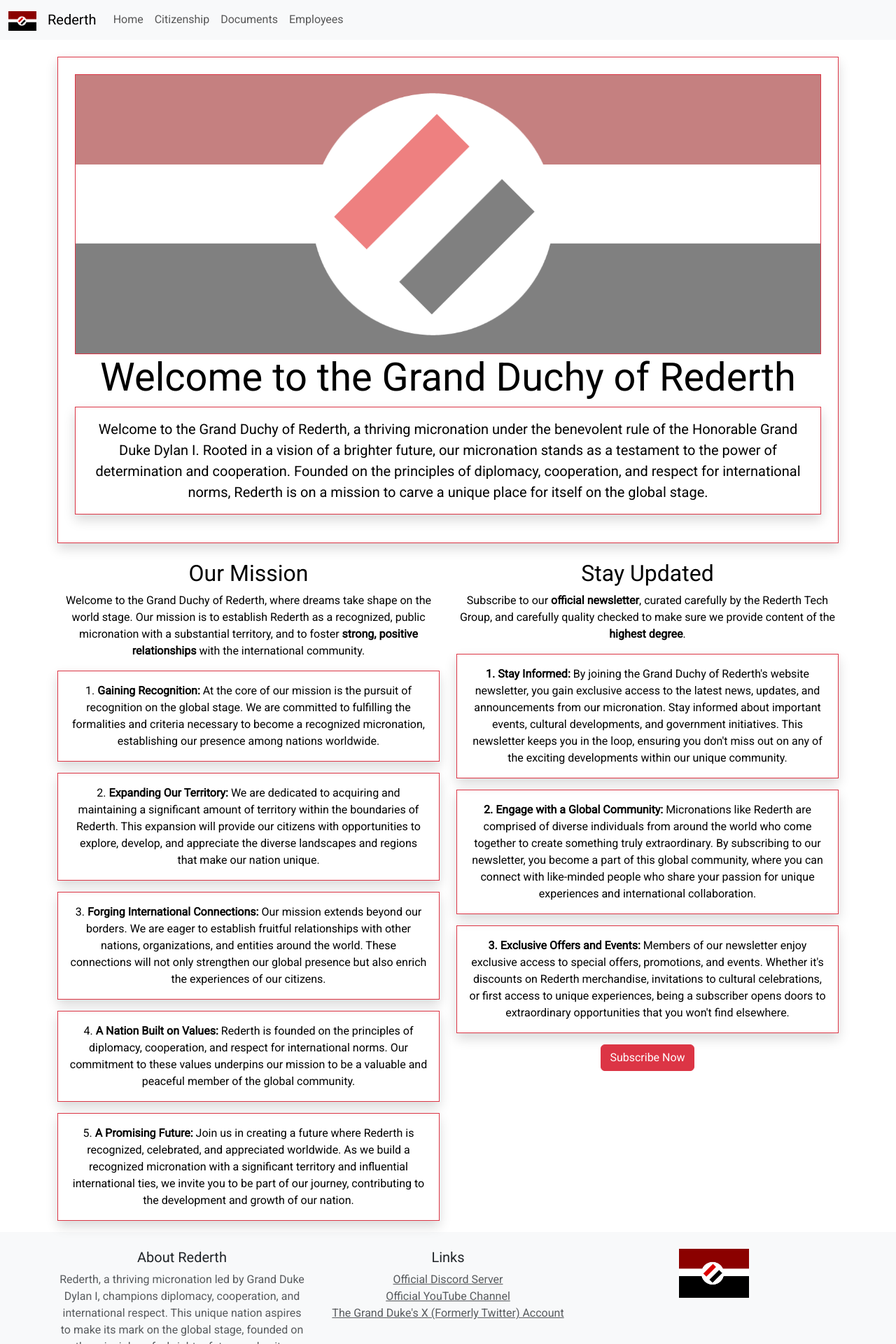
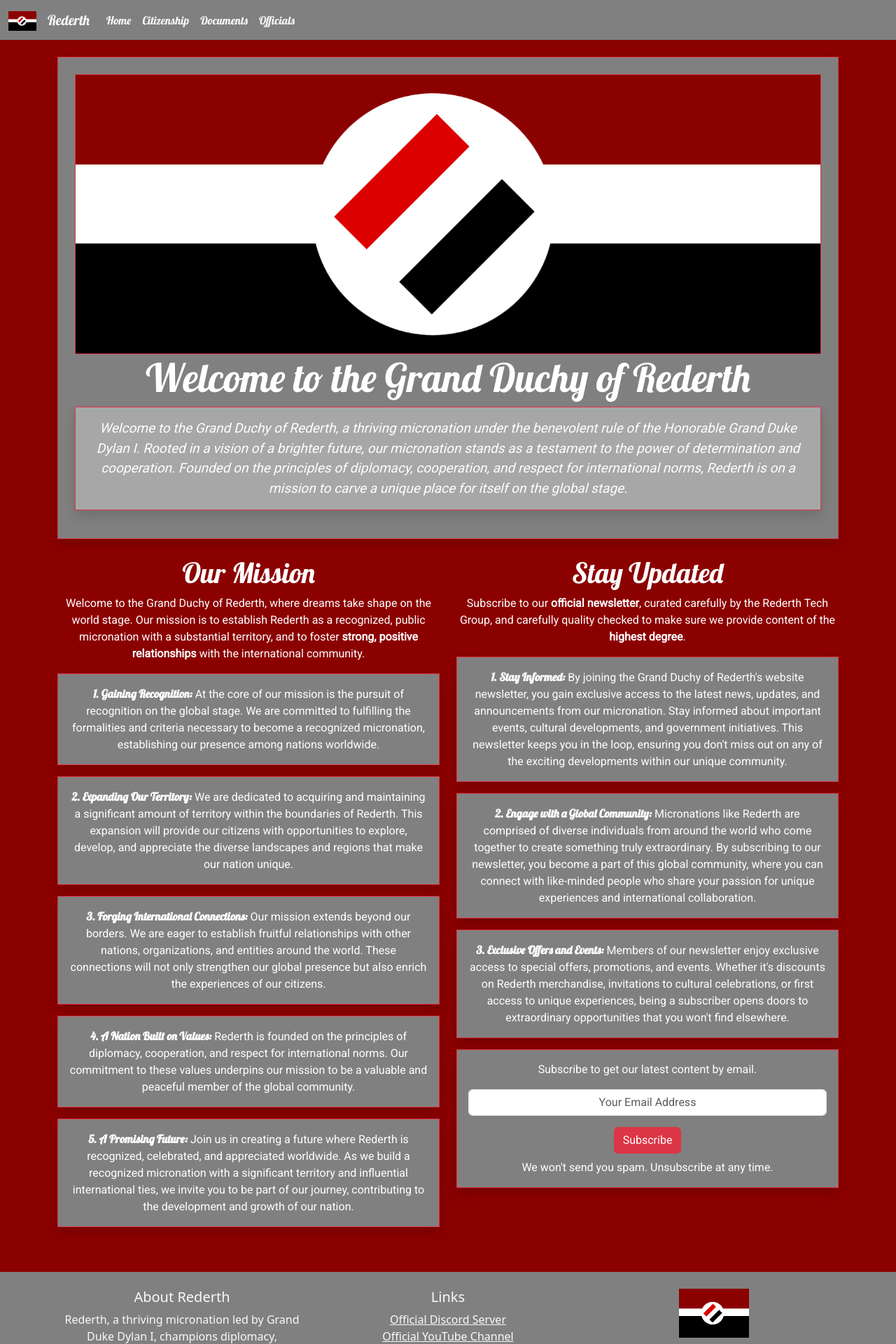
Before and after one commit to RederthTech/MainSite, a React (Create React App) app: page / in a window 1280 px wide. Shown: the top 1920 px of the page at 70% size. Built offline with nearby package versions, Linux system fonts and the light colour scheme.

Commit message:
Home page mostly done

```diff
--- a/package.json
+++ b/package.json
@@ -7,9 +7,11 @@
     "@testing-library/react": "^13.4.0",
     "@testing-library/user-event": "^13.5.0",
     "bootstrap": "^5.3.2",
+    "convertkit-react": "^1.5.5",
     "react": "^18.2.0",
     "react-bootstrap": "^2.9.1",
     "react-dom": "^18.2.0",
+    "react-helmet": "^6.1.0",
     "react-router-dom": "^6.17.0",
     "react-scripts": "5.0.1",
     "web-vitals": "^2.1.4"
--- a/src/App.css
+++ b/src/App.css
@@ -4,8 +4,7 @@
 /* Track (background) */
 ::-webkit-scrollbar {
   width: 10px;
-  background-color: #f5f5f5; /* Gray background color */
-  border-radius: 5px; /* Rounded corners */
+  background-color: #8b0100; /* Gray background color */
 }
 
 /* Handle (thumb) */
@@ -28,12 +27,12 @@
   text-align: center;
   /* Text color */
   color: black;
+  background-color: #8b0100;
 }
 
 * {
-  font-family: "roboto";
   /* Track (background) */
   /* For Firefox, Microsoft Edge, and other browsers */
   scrollbar-width: thin; /* "thin" or "auto" */
-  scrollbar-color: #f5f5f5 #ffffff; /* Gray background and white thumb color */
+  scrollbar-color: #f5f5f5 #8b0100; /* Gray background and white thumb color */
 }
--- a/src/components/footer/Footer.js
+++ b/src/components/footer/Footer.js
@@ -3,12 +3,17 @@ import FLAG from "../../content/img/flag.png";
 
 export default function Footer() {
   return (
-    <footer className="bg-light text-dark text-center p-4">
+    <footer
+      className="text-light text-center p-4 mt-5"
+      style={{
+        backgroundColor: "#808080",
+      }}
+    >
       <div className="container">
         <div className="row">
           <div className="col-md-4">
             <h5>About Rederth</h5>
-            <p className="text-muted text-center">
+            <p className="text-light text-center">
               Rederth, a thriving micronation led by Grand Duke Dylan I,
               champions diplomacy, cooperation, and international respect. This
               unique nation aspires to make its mark on the global stage,
@@ -22,7 +27,7 @@ export default function Footer() {
                 <a
                   href="https://discord.gg/Rnu8TnDkqV"
                   target="_blank"
-                  className="text-muted"
+                  className="text-light"
                 >
                   Official Discord Server
                 </a>
@@ -31,7 +36,7 @@ export default function Footer() {
                 <a
                   href="https://www.youtube.com/@RederthOfficial?sub_confirmation=1"
                   target="_blank"
-                  className="text-muted"
+                  className="text-light"
                 >
                   Official YouTube Channel
                 </a>
@@ -40,7 +45,7 @@ export default function Footer() {
                 <a
                   href="https://twitter.com/dylanI_rederth"
                   target="_blank"
-                  className="text-muted"
+                  className="text-light"
                 >
                   The Grand Duke's X (Formerly Twitter) Account
                 </a>
@@ -53,7 +58,7 @@ export default function Footer() {
           </div>
         </div>
       </div>
-      <div className="py-2 text-muted" style={{ fontFamily: "Lobster" }}>
+      <div className="py-2 text-light" style={{ fontFamily: "Lobster" }}>
         &copy; {new Date().getFullYear} The Grand Duchy of Rederth. All rights
         reserved.
       </div>
--- a/src/components/navbar/Navbar.js
+++ b/src/components/navbar/Navbar.js
@@ -8,8 +8,9 @@ export default function Navbar() {
   return (
     <div>
       <nav
-        className="navbar navbar-expand-lg bg-body-tertiary"
-        style={{ fontFamily: "Lobster" }}
+        className="navbar navbar-expand-lg"
+        style={{ fontFamily: "Lobster",
+        backgroundColor: '#808080' }}
       >
         <div className="container-fluid">
           <a
@@ -20,14 +21,14 @@ export default function Navbar() {
             <img src={FLAG} width={"40px"} />
           </a>
           <a
-            className="navbar-brand"
+            className="navbar-brand text-light"
             onClick={() => Navigate("/")}
             style={{ cursor: "pointer" }}
           >
             Rederth
           </a>
           <button
-            className="navbar-toggler"
+            className="navbar-toggler text-light"
             type="button"
             data-bs-toggle="collapse"
             data-bs-target="#navbarNavAltMarkup"
@@ -35,12 +36,12 @@ export default function Navbar() {
             aria-expanded="false"
             aria-label="Toggle navigation"
           >
-            <span className="navbar-toggler-icon"></span>
+            <span className="navbar-toggler-icon text-light"></span>
           </button>
           <div className="collapse navbar-collapse" id="navbarNavAltMarkup">
             <div className="navbar-nav">
               <a
-                className="nav-link"
+                className="nav-link text-light"
                 aria-current="page"
                 onClick={() => Navigate("/")}
                 style={{ cursor: "pointer" }}
@@ -48,25 +49,25 @@ export default function Navbar() {
                 Home
               </a>
               <a
-                className="nav-link"
+                className="nav-link text-light"
                 onClick={() => Navigate("/citizenship")}
                 style={{ cursor: "pointer" }}
               >
                 Citizenship
               </a>
               <a
-                className="nav-link"
+                className="nav-link text-light"
                 onClick={() => Navigate("/docs")}
                 style={{ cursor: "pointer" }}
               >
                 Documents
               </a>
               <a
-                className="nav-link"
+                className="nav-link text-light"
                 onClick={() => Navigate("/employees")}
                 style={{ cursor: "pointer" }}
               >
-                Employees
+                Officials
               </a>
             </div>
           </div>
--- a/src/pages/home/Home.css
+++ b/src/pages/home/Home.css
@@ -10,12 +10,3 @@
   height: 100%;
   object-fit: cover;
 }
-
-  .glass-screen {
-    position: absolute;
-    top: 0;
-    left: 0;
-    width: 100%;
-    height: 100%;
-    background: rgba(255, 255, 255, 0.3); /* Adjust the opacity as needed */
-  }
--- a/src/pages/home/Home.js
+++ b/src/pages/home/Home.js
@@ -3,24 +3,43 @@ import FLAG from "../../content/img/flag.png";
 import "./Home.css";
 
 const Home = () => {
+
   return (
-    <div className="container">
-      <header className="my-4 text-center border border-danger p-4 shadow">
+    <div
+      className="container mx-auto"
+      style={{
+        height: "100%",
+        backgroundColor: "#8b0100", // Red background color
+        color: "white", // Text color
+      }}
+    >
+      <header
+        className="my-4 text-center border border-danger p-4 shadow"
+        style={{
+          backgroundColor: "#808080", // Red background color
+          color: "white", // Text color
+          borderColor: "red", // Red accent for border
+        }}
+      >
         <div className="flag-container position-relative">
           <img
             src={FLAG}
             alt="Rederth Flag"
             className="img-fluid flag-image border border-danger shadow"
           />
-          <div
-            className="glass-screen position-absolute top-0 left-0 right-0 bottom-0 border border-danger shadow"
-            style={{ background: "rgba(255, 255, 255, 0.5)" }}
-          ></div>
         </div>
-        <h1 className="display-4 font-roboto">
+        <h1 className="display-4" style={{ fontFamily: "lobster" }}>
           Welcome to the Grand Duchy of Rederth
         </h1>
-        <p className="lead border border-danger p-3 shadow">
+        <p
+          className="lead border border-danger p-3 shadow"
+          style={{
+            fontFamily: "roboto",
+            fontSize: "19px",
+            fontStyle: "italic",
+            backgroundColor: 'rgba(255,255,255,0.3)'
+          }}
+        >
           Welcome to the Grand Duchy of Rederth, a thriving micronation under
           the benevolent rule of the Honorable Grand Duke Dylan I. Rooted in a
           vision of a brighter future, our micronation stands as a testament to
@@ -31,9 +50,9 @@ const Home = () => {
         </p>
       </header>
 
-      <div className="row">
+      <div className="row" style={{ fontFamily: "roboto" }}>
         <div className="col-md-6">
-          <h2>Our Mission</h2>
+          <h1 style={{ fontFamily: "Lobster" }}>Our Mission</h1>
           <p>
             Welcome to the Grand Duchy of Rederth, where dreams take shape on
             the world stage. Our mission is to establish Rederth as a
@@ -41,78 +60,128 @@ const Home = () => {
             foster <strong>strong, positive relationships</strong> with the
             international community.
           </p>
-          <p className="border border-danger p-3 shadow">
-            1. <strong>Gaining Recognition:</strong> At the core of our mission
-            is the pursuit of recognition on the global stage. We are committed
-            to fulfilling the formalities and criteria necessary to become a
-            recognized micronation, establishing our presence among nations
-            worldwide.
+          <p
+            className="border border-danger p-3 shadow"
+            style={{
+              borderColor: "red", // Red accent for border
+              backgroundColor: '#808080'
+            }}
+          >
+            <strong style={{ fontFamily: "Lobster" }}>1. Gaining Recognition:</strong> At the core of our mission is the pursuit of recognition on the global stage. We are committed to fulfilling the formalities and criteria necessary to become a recognized micronation, establishing our presence among nations worldwide.
           </p>
-          <p className="border border-danger p-3 shadow">
-            2. <strong>Expanding Our Territory:</strong> We are dedicated to
-            acquiring and maintaining a significant amount of territory within
-            the boundaries of Rederth. This expansion will provide our citizens
-            with opportunities to explore, develop, and appreciate the diverse
-            landscapes and regions that make our nation unique.
+          <p
+            className="border border-danger p-3 shadow"
+            style={{
+              borderColor: "red", // Red accent for border
+              backgroundColor: '#808080'
+            }}
+          >
+            <strong style={{ fontFamily: "Lobster" }}>2. Expanding Our Territory:</strong> We are dedicated to acquiring and maintaining a significant amount of territory within the boundaries of Rederth. This expansion will provide our citizens with opportunities to explore, develop, and appreciate the diverse landscapes and regions that make our nation unique.
           </p>
-          <p className="border border-danger p-3 shadow">
-            3. <strong>Forging International Connections:</strong> Our mission
-            extends beyond our borders. We are eager to establish fruitful
-            relationships with other nations, organizations, and entities around
-            the world. These connections will not only strengthen our global
-            presence but also enrich the experiences of our citizens.
+          <p
+            className="border border-danger p-3 shadow"
+            style={{
+              borderColor: "red", // Red accent for border
+              backgroundColor: '#808080'
+            }}
+          >
+            <strong style={{ fontFamily: "Lobster" }}>3. Forging International Connections:</strong> Our mission extends beyond our borders. We are eager to establish fruitful relationships with other nations, organizations, and entities around the world. These connections will not only strengthen our global presence but also enrich the experiences of our citizens.
           </p>
-          <p className="border border-danger p-3 shadow">
-            4. <strong>A Nation Built on Values:</strong> Rederth is founded on
-            the principles of diplomacy, cooperation, and respect for
-            international norms. Our commitment to these values underpins our
-            mission to be a valuable and peaceful member of the global
-            community.
+          <p
+            className="border border-danger p-3 shadow"
+            style={{
+              borderColor: "red", // Red accent for border
+              backgroundColor: '#808080'
+            }}
+          >
+            <strong style={{ fontFamily: "Lobster" }}>4. A Nation Built on Values:</strong> Rederth is founded on the principles of diplomacy, cooperation, and respect for international norms. Our commitment to these values underpins our mission to be a valuable and peaceful member of the global community.
           </p>
-          <p className="border border-danger p-3 shadow">
-            5. <strong>A Promising Future:</strong> Join us in creating a future
-            where Rederth is recognized, celebrated, and appreciated worldwide.
-            As we build a recognized micronation with a significant territory
-            and influential international ties, we invite you to be part of our
-            journey, contributing to the development and growth of our nation.
+          <p
+            className="border border-danger p-3 shadow"
+            style={{
+              borderColor: "red", // Red accent for border
+              backgroundColor: '#808080'
+            }}
+          >
+            <strong style={{ fontFamily: "Lobster" }}>5. A Promising Future:</strong> Join us in creating a future where Rederth is recognized, celebrated, and appreciated worldwide. As we build a recognized micronation with a significant territory and influential international ties, we invite you to be part of our journey, contributing to the development and growth of our nation.
           </p>
         </div>
         <div className="col-md-6">
-          <h2>Stay Updated</h2>
+          <h1 style={{ fontFamily: "Lobster" }}>Stay Updated</h1>
           <p>
-            Subscribe to our <strong>official newsletter</strong>, curated
-            carefully by the Rederth Tech Group, and carefully quality checked
-            to make sure we provide content of the{" "}
-            <strong>highest degree</strong>.
+            Subscribe to our <strong>official newsletter</strong>, curated carefully by the Rederth Tech Group, and carefully quality checked to make sure we provide content of the <strong>highest degree</strong>.
           </p>
-          <p className="border border-danger p-3 shadow">
-            <strong>1. Stay Informed:</strong> By joining the Grand Duchy of
-            Rederth's website newsletter, you gain exclusive access to the
-            latest news, updates, and announcements from our micronation. Stay
-            informed about important events, cultural developments, and
-            government initiatives. This newsletter keeps you in the loop,
-            ensuring you don't miss out on any of the exciting developments
-            within our unique community.
+          <p
+            className="border border-danger p-3 shadow"
+            style={{
+              borderColor: "red", // Red accent for border
+              backgroundColor: '#808080'
+            }}
+          >
+            <strong style={{ fontFamily: "Lobster" }}>1. Stay Informed:</strong> By joining the Grand Duchy of Rederth's website newsletter, you gain exclusive access to the latest news, updates, and announcements from our micronation. Stay informed about important events, cultural developments, and government initiatives. This newsletter keeps you in the loop, ensuring you don't miss out on any of the exciting developments within our unique community.
           </p>
-          <p className="border border-danger p-3 shadow">
-            <strong>2. Engage with a Global Community:</strong> Micronations
-            like Rederth are comprised of diverse individuals from around the
-            world who come together to create something truly extraordinary. By
-            subscribing to our newsletter, you become a part of this global
-            community, where you can connect with like-minded people who share
-            your passion for unique experiences and international collaboration.
+          <p
+            className="border border-danger p-3 shadow"
+            style={{
+              borderColor: "red", // Red accent for border
+              backgroundColor: '#808080'
+            }}
+          >
+            <strong style={{ fontFamily: "Lobster" }}>2. Engage with a Global Community:</strong> Micronations like Rederth are comprised of diverse individuals from around the world who come together to create something truly extraordinary. By subscribing to our newsletter, you become a part of this global community, where you can connect with like-minded people who share your passion for unique experiences and international collaboration.
           </p>
-          <p className="border border-danger p-3 shadow">
-            <strong>3. Exclusive Offers and Events:</strong> Members of our
-            newsletter enjoy exclusive access to special offers, promotions, and
-            events. Whether it's discounts on Rederth merchandise, invitations
-            to cultural celebrations, or first access to unique experiences,
-            being a subscriber opens doors to extraordinary opportunities that
-            you won't find elsewhere.
+          <p
+            className="border border-danger p-3 shadow"
+            style={{
+              borderColor: "red", // Red accent for border
+              backgroundColor: '#808080'
+            }}
+          >
+            <strong style={{ fontFamily: "Lobster" }}>3. Exclusive Offers and Events:</strong> Members of our newsletter enjoy exclusive access to special offers, promotions, and events. Whether it's discounts on Rederth merchandise, invitations to cultural celebrations, or first access to unique experiences, being a subscriber opens doors to extraordinary opportunities that you won't find elsewhere.
           </p>
-          <a className="btn btn-danger" href="/newsletter">
-            Subscribe Now
-          </a>
+          <script src="https://f.convertkit.com/ckjs/ck.5.js" />
+          <form
+            style={{ width: "100%" }}
+            action="https://app.convertkit.com/forms/5787027/subscriptions"
+            method="post"
+            target="_blank"
+            data-sv-form="5787027"
+            data-uid="c3e06350a9"
+            data-format="inline"
+            data-version="5"
+            data-options='{"settings":{"after_subscribe":{"action":"message","success_message":"Success! Now check your email to confirm your subscription.","redirect_url":""},"analytics":{"google":null,"fathom":null,"facebook":null,"segment":null,"pinterest":null,"sparkloop":null,"googletagmanager":null},"modal":{"trigger":"timer","scroll_percentage":null,"timer: 5,"devices":"all","show_once_every":15},"powered_by":{"show":true,"url":"https://convertkit.com/features/forms?utm_campaign=poweredby&amp;utm_content=form&amp;utm_medium=referral&amp;utm_source=dynamic"},"recaptcha":{"enabled":false},"return_visitor":{"action":"show","custom_content":""},"slide_in":{"display_in":"bottom_right","trigger":"timer","scroll_percentage":null,"timer: 5,"devices":"all","show_once_every":15},"sticky_bar":{"display_in":"top","trigger":"timer","scroll_percentage":null,"timer:5,"devices":"all","show_once_every":15}},"version":"5"}'
+            className="border border-danger p-3 shadow mx-auto text-center" // Add Bootstrap classes
+            style={{
+              borderColor: "#fff", // Red accent for border
+              backgroundColor: '#808080',
+              color: "white", // Text color
+            }}
+          >
+            <div data-element="column">
+              <div data-element="subheader">
+                Subscribe to get our latest content by email.
+              </div>
+              <ul data-element="errors" data-group="alert"></ul>
+              <div data-element="fields">
+                <div className="mb-3">
+                  {/* Add margin for spacing */}
+                  <input
+                    name="email_address"
+                    placeholder="Your Email Address"
+                    required="yes"
+                    type="email"
+                    className="form-control text-center" // Add Bootstrap class
+                  />
+                </div>
+                <button data-element="submit" className="btn btn-danger">
+                  <span>Subscribe</span>
+                </button>
+              </div>
+              <div data-element="guarantee" className="mt-2">
+                {/* Add margin for spacing */}
+                We won't send you spam. Unsubscribe at any time.
+              </div>
+            </div>
+          </form>
         </div>
       </div>
     </div>
```
Also changed, not shown: 1 other file (tests, documents, lock files or other folders). Lines whose indentation alone changed are shown as unchanged.
